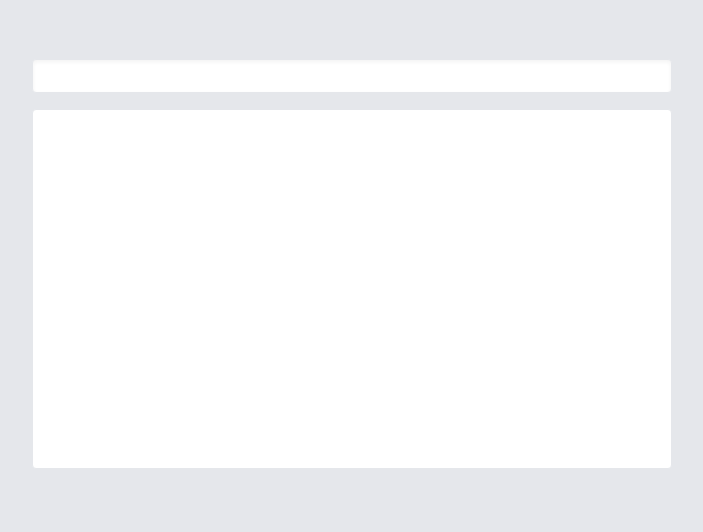
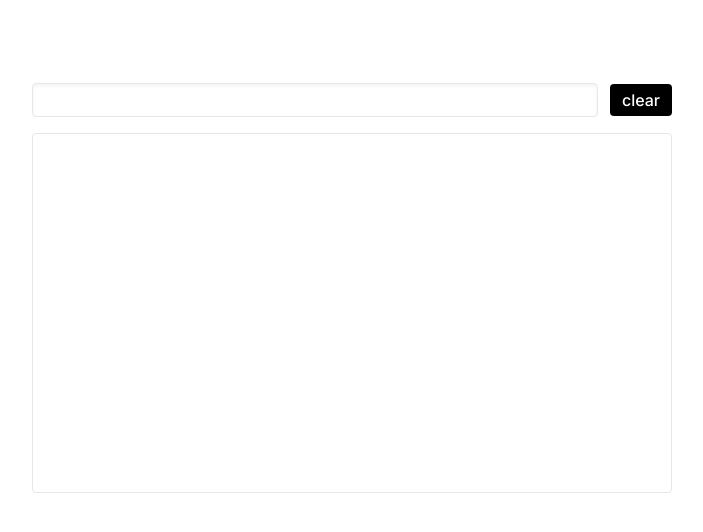
Before and after one commit to CHRISHUNGG/markdown-tester, a Next.js app: page / in a window 1280 px wide. Shown: the part 136-668 px from the top of the page, without its empty margins (288-991 px from the left). Built offline with nearby package versions, Linux system fonts and the light colour scheme.

Commit message:
Update page.tsx

```diff
--- a/app/page.tsx
+++ b/app/page.tsx
@@ -5,14 +5,24 @@ import { useState } from "react";
 export default function Home() {
 	const [string, setString] = useState<string>("");
 	return (
-		<div className=" w-dvw h-dvh bg-gray-200 flex flex-col justify-center items-center gap-4">
+		<div className=" w-dvw h-dvh bg-gray-200 flex flex-col justify-center items-center gap-4 bg-gradient-to-br from-[#824FFB] to-[#3B60EC] bg-clip-text text-transparent">
+			<h1 className="font-bold text-2xl drop-shadow-md">MARKDOWN TESTER</h1>
+			<div className="flex w-1/2 justify-center gap-3 items-center">
 				<input
-				className="w-1/2 p-1 rounded border shadow-inner bg-white"
+					value={string}
+					className="flex-1 p-1 rounded border shadow-inner gap-3 bg-white"
 					onChange={(e) => setString(e.target.value)}
 					type="text"
 					name=""
 					id=""
 				/>
+				<button
+					className="py-1 px-3 rounded bg-black text-white font-medium"
+					onClick={() => setString("")}>
+					clear
+				</button>
+			</div>
+
 			<div className="p-1 border rounded bg-white w-1/2 aspect-video">
 				<MdxDisplay mdxString={string.replaceAll("\\\\", "\\")} />
 			</div>
```
Lines whose indentation alone changed are shown as unchanged.
